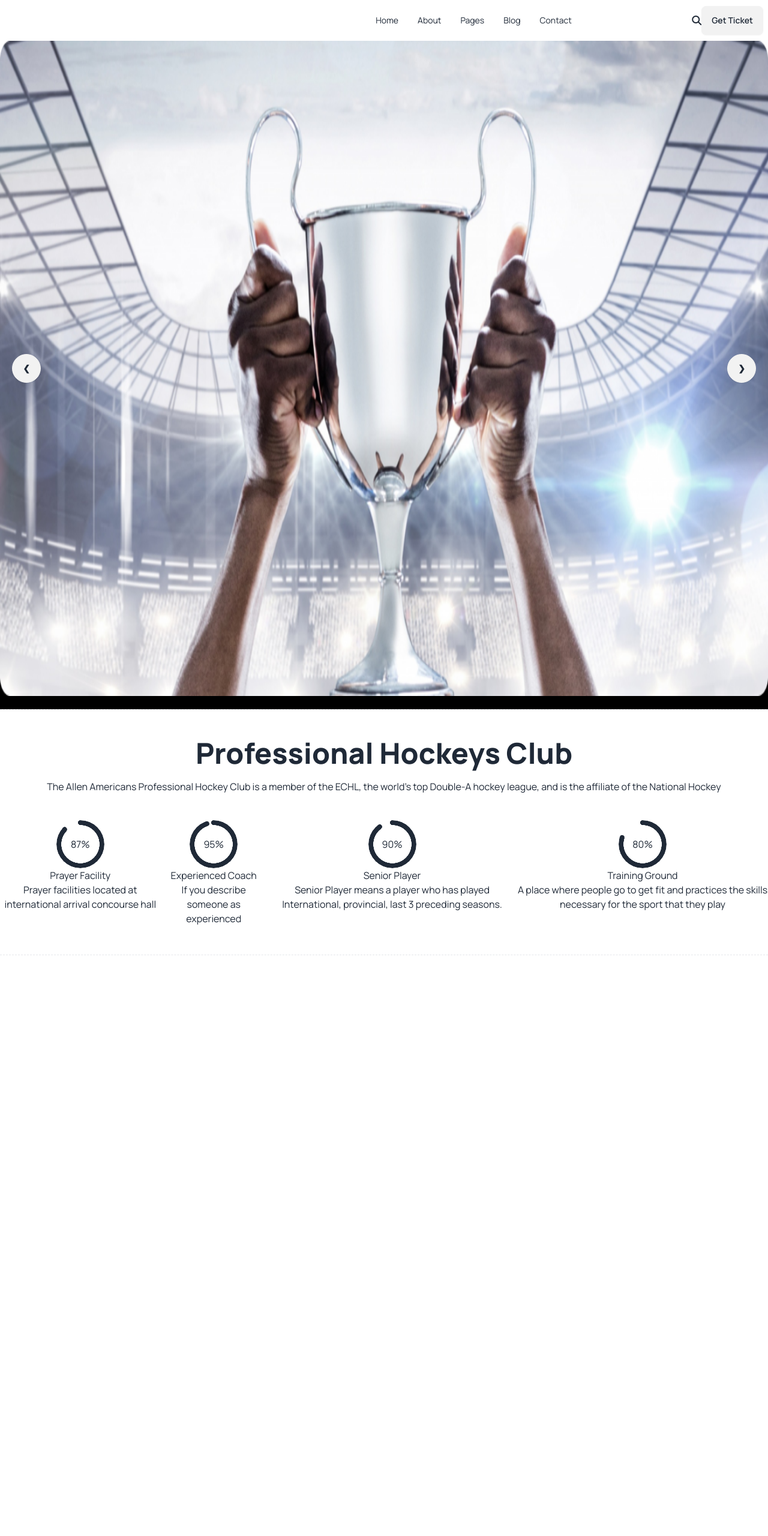
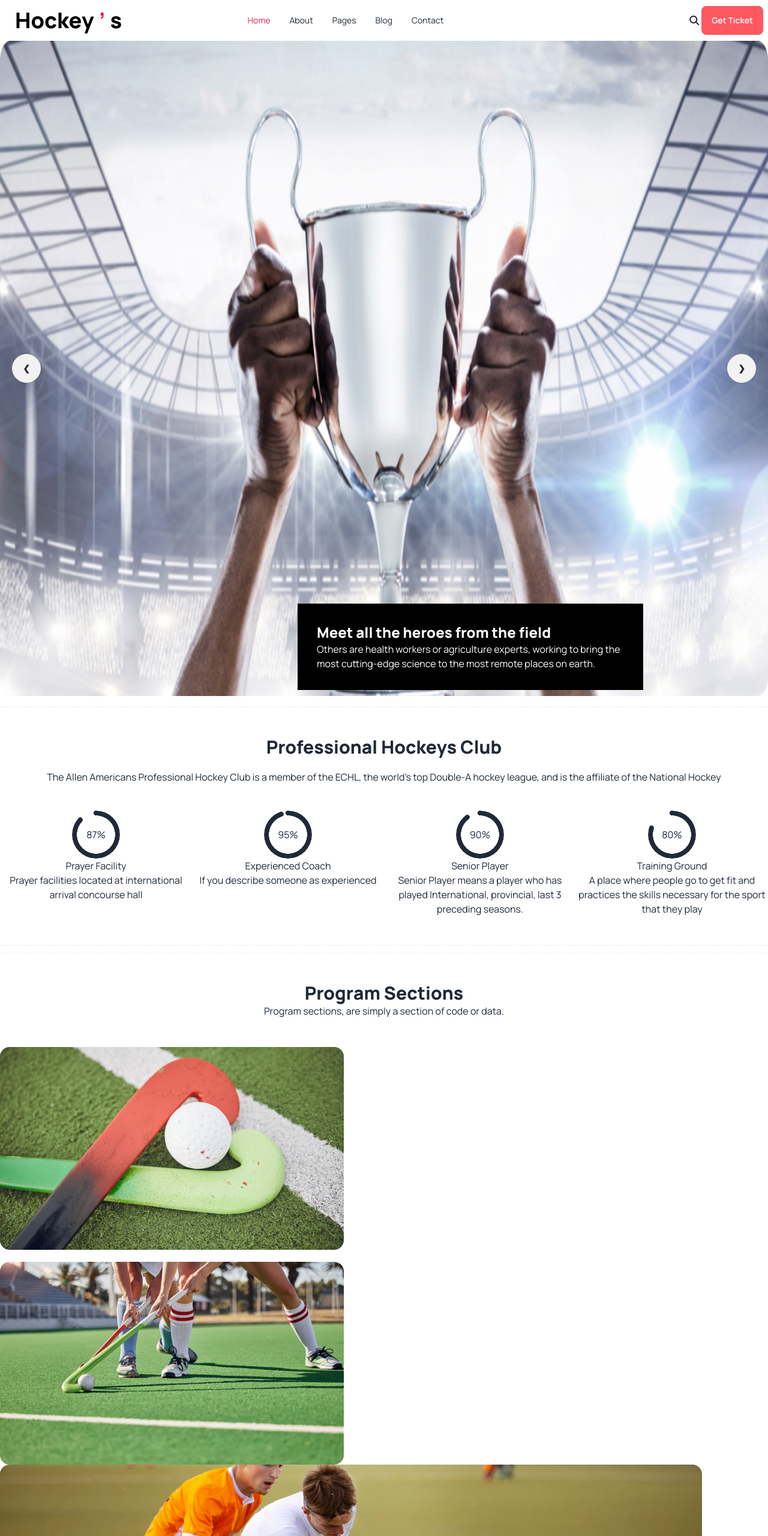
Before and after one commit to nayem-420/B9A3-Hockeys-main, a plain HTML site: page index.html in a window 1280 px wide. Shown: the top 2560 px of the page at 60% size. Before the commit the page ends 1592 px from the top, so only its background shows below. Drawn offline with nearby package versions, Linux system fonts and the light colour scheme.

Commit message:
added program section

```diff
--- a/index.html
+++ b/index.html
@@ -1,5 +1,5 @@
 <!DOCTYPE html>
-<html lang="en">
+<html lang="en" data-theme="light">
 <head>
     <meta charset="UTF-8">
     <meta name="viewport" content="width=device-width, initial-scale=1.0">
@@ -41,27 +41,27 @@
                           <svg xmlns="http://www.w3.org/2000/svg" class="h-5 w-5" fill="none" viewBox="0 0 24 24" stroke="currentColor"><path stroke-linecap="round" stroke-linejoin="round" stroke-width="2" d="M4 6h16M4 12h8m-8 6h16" /></svg>
                         </div>
                         <ul tabindex="0" class="menu menu-sm dropdown-content mt-3 z-[1] p-2 shadow bg-base-100 rounded-box w-52">
-                          <li><a><span class="text-orange-700">Home</span></a></li>
+                          <li><a><span>Home</span></a></li>
                           <li><a>About</a></li>
                           <li><a>Pages</a></li>
                           <li><a>Blog</a></li>
                           <li><a>Contact</a></li>
                         </ul>
                       </div>
-                      <a class="btn btn-ghost text-4xl font-extrabold text-white">Hockey<span>’</span>s</a>
+                      <a class="btn btn-ghost text-4xl font-extrabold text-black">Hockey<span class="text-rose-600">’</span>s</a>
                     </div>
                     <div class="navbar-center hidden lg:flex">
                       <ul class="menu menu-horizontal px-1">
-                        <li><a><span>Home</span></a></li>
+                        <li><a><span class="text-rose-600">Home</span></a></li>
                         <li><a>About</a></li>
                         <li><a>Pages</a></li>
                         <li><a>Blog</a></li>
                         <li><a>Contact</a></li>
                       </ul>
                     </div>
-                    <div class="navbar-end w-1/4">
+                    <div class="navbar-end w-2/3 gap-1">
                       <i class="fa-solid fa-magnifying-glass hidden lg:inline-block"></i>
-                      <a class="btn">Get Ticket</a>
+                      <button class="btn btn-error text-white">Get Ticket</button>
                     </div>
                   </div>
             </nav>
@@ -70,7 +70,7 @@
 
         <section>
             <!-- working for banner -->
-            <div class="carousel w-full">
+            <div class="carousel w-full relative">
                 <div id="slide1" class="carousel-item relative w-full">
                   <img src="Images/1.png" class="w-full" />
                   <div class="absolute flex justify-between transform -translate-y-1/2 left-5 right-5 top-1/2">
@@ -88,9 +88,9 @@
             </div>
 
             <!-- optional sticker -->
-            <div class="-mt-24 z-10">
-                <div class="bg-black  text-white p-8">
-                    <h4 class="">Meet all the heroes from the field</h4>
+            <div class="-mt-40 absolute right-52 max-w-xl">
+                <div class="bg-black  text-white p-8 sm:grid-rows-1">
+                    <h4 class="text-2xl font-extrabold">Meet all the heroes from the field</h4>
                     <p>Others are health workers or agriculture experts, working to bring the most cutting-edge science to the most remote places on earth.</p>
                 </div>
             </div>
@@ -98,14 +98,14 @@
     </header>
 
     <main class="container mx-auto">
-        <hr class="border-dashed">
+        <hr class="border-dashed mt-3">
         <!-- Professional Hockeys Club section -->
         <section class="text-center my-12">
             <div>
-                <h2 class="text-5xl font-extrabold mb-5">Professional Hockeys Club</h2>
+                <h2 class="text-3xl font-extrabold mb-5">Professional Hockeys Club</h2>
                 <p>The Allen Americans Professional Hockey Club is a member of the ECHL, the world's top Double-A hockey league, and is the affiliate of the National Hockey</p>
             </div>
-            <div class="flex my-11">
+            <div class="grid grid-cols-1 lg:grid-cols-4 my-11">
                 <div>
                     <div class="radial-progress" style="--value:87;" role="progressbar">87%</div>
                     <h3>Prayer Facility</h3>
@@ -129,6 +129,25 @@
             </div>
         </section>
         <hr class="border-dashed">
+
+        <!-- Program Sections -->
+        <hr class="border-dashed mt-3">
+        <section>
+            <div class="text-center my-12">
+                <h3 class="text-3xl font-extrabold">Program Sections</h3>
+                <p>Program sections, are simply a section of code or data.</p>
+            </div>
+            <div>
+                <div class="lg:flex flex-col gap-5">
+                    <div class="max-w-xl"><img src="Images/2.png" alt=""></div>
+                    <div><img src="Images/3.png" alt=""></div>
+                </div>
+                <div>
+                    <img src="Images/4.png" alt="">
+                </div>
+            </div>
+        </section>
+        <hr class="border-dashed">
     </main>
     <footer>
 
```
Also changed, not shown: Images/Social (1).png (added).
